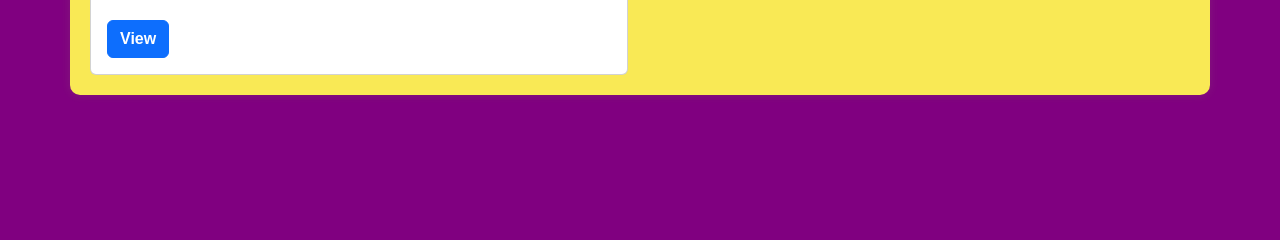
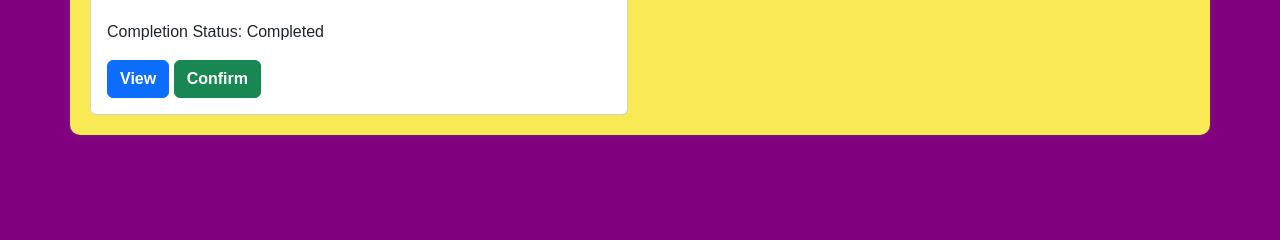
Before and after one commit to 23f3003216/startup-funding-platform, a Flask app: page /sponsor/dashboard in a window 1280 px wide. Shown: the part 499-739 px from the top of the page. Run offline with Flask 3, Linux system fonts and the light colour scheme; a user stored in the database is signed in; tables that the repository leaves empty hold one stand-in row (values such as "Sample post"); parts of the project's set-up code (start-up, migrations or seed data) failed here and were passed over.

Commit message:
changes till completed

```diff
--- a/models.py
+++ b/models.py
@@ -141,6 +141,7 @@ class Campaign(db.Model):
     flagged = Column(Boolean, default=False)
     status = Column(String(20))
     niche = db.Column(db.Enum(NicheEnum), nullable=False)
+    completion_status = Column(Boolean, default=False)
 
     sponsor = relationship('Sponsor', backref='campaigns', overlaps="sponsor_campaigns,sponsor_relation")
 
--- a/routes.py
+++ b/routes.py
@@ -348,8 +348,37 @@ def find_campaigns():
     campaigns=Campaign.query.filter(Campaign.sponsor_id.isnot(None)).all()
     return render_template('find_campaigns.html',campaigns=campaigns)
 
+@app.route('/influencer/view_campaign_details/<int:campaign_id>',methods=['GET','POST'])
+@auth_required
+def view_campaign_details(campaign_id):
+          campaign=Campaign.query.get_or_404(campaign_id)
+          ad_request=AdRequest.query.filter_by(campaign_id=campaign_id).first()
+          if request.method=='POST':
+                 ad_name=request.form.get('ad_name')
+                 description=request.form.get('description')
+                 terms=request.form.get('terms')
+                 payment=request.form.get('payment')
+                 influencer_id=request.form.get('influencer_id')
+                 combined_description = f"Ad Name: {ad_name}\nDescription: {description}\nTerms: {terms}"
+                 new_ad_request=AdRequest(requirements=combined_description,campaign_id=campaign_id,influencer_id=influencer_id,payment_amount=payment,status='Pending')
+                 db.session.add(new_ad_request)
+                 db.session.commit()
+                 flash("Ad Request created successfully")
+                 return redirect(url_for('influencer_dashboard'))
 
+          return render_template('view_campaign_details.html',campaign=campaign,ad_request=ad_request)
 
+@app.route('/mark_completed/<int:campaign_id>', methods=['POST'])
+@login_required
+def mark_completed(campaign_id):
+    if not isinstance(current_user,Influencer):
+        return "Unauthorized",403
+
+    campaign = Campaign.query.get_or_404(campaign_id)
+    campaign.completion_status = True
+    db.session.commit()
+    flash('Campaign marked as completed.', 'success')
+    return redirect(url_for('influencer_dashboard'))
 
 
 
@@ -440,7 +469,21 @@ def create_ad_request(campaign_id, influencer_id):
     influencer = Influencer.query.get_or_404(influencer_id)
     return render_template('new_ad_request.html', campaign=campaign, influencer=influencer)
 
+@app.route('/confirm_completion/<int:campaign_id>', methods=['POST'])
+@login_required
+def confirm_completion(campaign_id):
+    if not current_user.is_sponsor:
+        flash('You do not have permission to perform this action.', 'danger')
+        return redirect(url_for('index'))
 
+    campaign = Campaign.query.get_or_404(campaign_id)
+    if campaign.completion_status:
+        flash('Campaign completion confirmed.', 'success')
+    else:
+        flash('Campaign is not marked as completed by the influencer.', 'danger')
+
+    db.session.commit()
+    return redirect(url_for('sponsor_dashboard'))
 
 @app.route('/sponsor/delete-ad-request/<int:request_id>')
 @auth_required
--- a/templates/influencer_dashboard.html
+++ b/templates/influencer_dashboard.html
@@ -51,7 +51,10 @@
                         <div class="card-body">
                             <h5 class="card-title">{{ campaign.name }}</h5>
                             <p class="card-text"> Progress: {{ campaign.progress }}</p>
-                            <a href="{{ url_for('view_campaign', campaign_id=campaign.id) }}" class="btn btn-primary">View</a>
+                            <a href="{{ url_for('view_campaign_details', campaign_id=campaign.id) }}" class="btn btn-primary">View</a><br><br>
+                            <form method="POST" action="{{ url_for('mark_completed', campaign_id=campaign.id) }}">
+                                <button type="submit" class="btn btn-success">Mark as Completed</button>
+                            </form>
                         </div>
                     </div>
                 {% endfor %}
--- a/templates/sponsor_dashboard.html
+++ b/templates/sponsor_dashboard.html
@@ -38,10 +38,16 @@
                  <div class="card-body">
                     <h5 class="card-title">{{ campaign.name}}</h5>
                     <p class="card-text"> Progress:{{campaign.progress}}</p>
-                    <a href="{{url_for('view_campaign',campaign_id=campaign.id)}}" class="btn btn-primary">View</a>
+                    <p> Completion Status: {{ 'Completed' if campaign.completion_status else 'In Progress' }}</p>
+                    <a href="{{url_for('view_campaign', campaign_id=campaign.id)}}" class="btn btn-primary">View</a>
+                    {% if campaign.completion_status %}
+                      <form action="{{ url_for('confirm_completion', campaign_id=campaign.id) }}" method="post" style="display:inline;">
+                        <button type="submit" class="btn btn-success">Confirm</button>
+                      </form>
+                    {% endif %}
                  </div>
                </div>
-        {% endfor %}
+            {% endfor %}
         </div>
     <div class="col">
         <h3>New Requests</h3>
```
Also changed, not shown: migrations/versions/fc81429171cd_add_completion_status_to_campaign.py (added, +32 -0 lines), templates/view_campaign_details.html (added, +19 -0 lines), instance/db.sqlite3.
